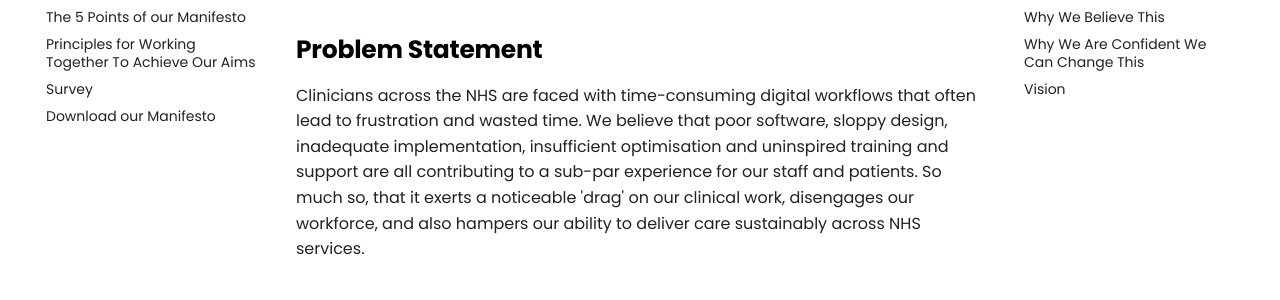
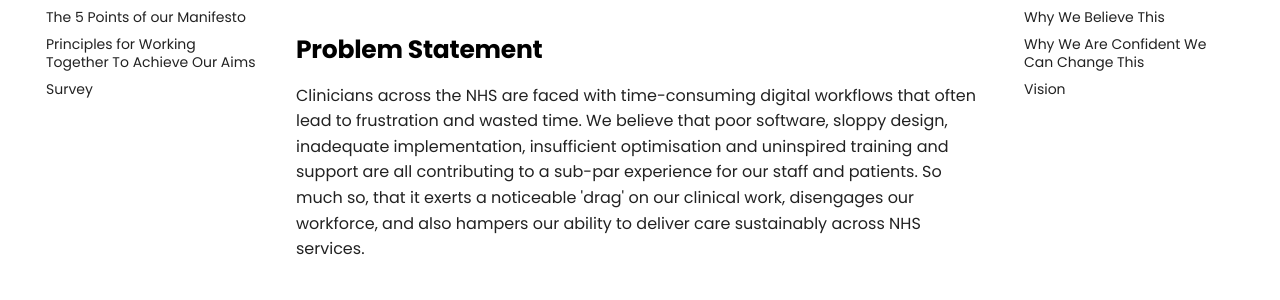
Before and after one commit to clinicaldigitalmanifesto/clinicaldigitalmanifesto.org, an MkDocs documentation site: the page built from docs/index.md, in a window 1280 px wide. Shown: the part 148-448 px from the top of the page. Built offline with MkDocs 1.6.1 and Material for MkDocs 9.7.7, drawn with Linux system fonts in a browser that asks for light colours; comment, search, counter and statistics services are not loaded.

Commit message:
removed PDF download as it was unnecessary but was causing Netlify errors

```diff
--- a/mkdocs.yml
+++ b/mkdocs.yml
@@ -16,11 +16,6 @@ extra_css:
 
 plugins:
   - search
-  - with-pdf:
-      cover_title: Clinical Digital Manifesto
-      cover_subtitle: Complete Documentation
-      toc_title: Table Of Contents
-      output_path: download/pdf/clinical-digital-manifesto.pdf
   - git-committers:
       repository: clinicaldigitalmanifesto/clinicaldigitalmanifesto.org
       branch: live
@@ -33,7 +28,6 @@ nav:
   - The 5 Points of our Manifesto: 'manifesto.md'
   - Principles for Working Together To Achieve Our Aims: 'principles.md'
   - Survey: 'survey.md'
-  - Download our Manifesto: 'download.md'
 
 repo_url: https://github.com/clinicaldigitalmanifesto/clinicaldigitalmanifesto.org
 repo_name: clinicaldigitalmanifesto/clinicaldigitalmanifesto.org
--- a/requirements.txt
+++ b/requirements.txt
@@ -8,6 +8,3 @@ mkdocs-git-committers-plugin-2
 mkdocs-git-revision-date-localized-plugin
 
 mkdocs-macros-plugin
-
-# Adds pdf plugin to download Manifesto directly
-mkdocs-with-pdf
```
Also changed, not shown: docs/download.md (deleted, +0 -3 lines).
